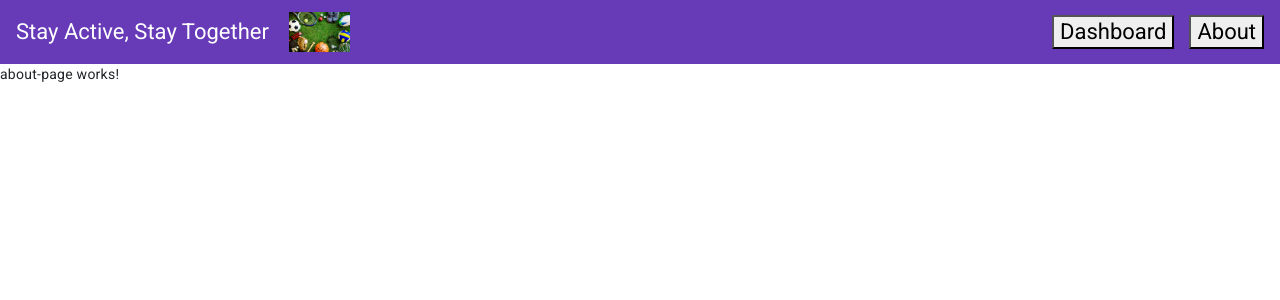
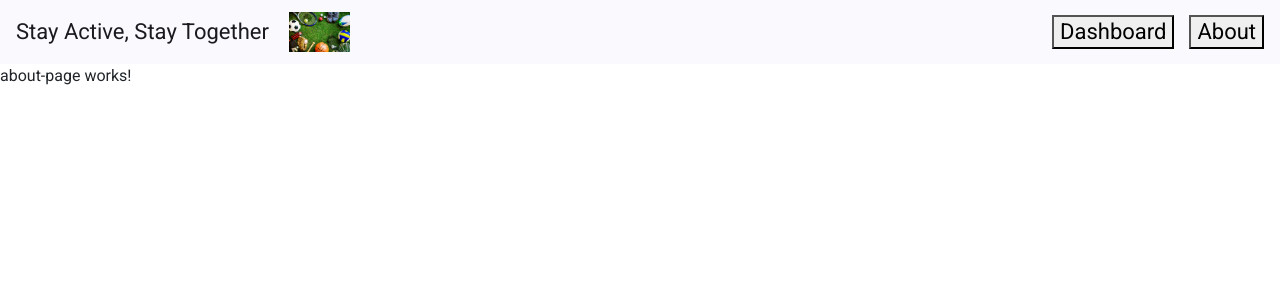
Before and after one commit to mn-n-o-m-a-d/activeTogetherApp, an Angular app: page /about in a window 1280 px wide. Shown: the top 300 px of the page. Built offline with nearby package versions, Linux system fonts and the light colour scheme; no server answers.

Commit message:
feat: edit styles

```diff
--- a/src/styles.scss
+++ b/src/styles.scss
@@ -36,6 +36,6 @@ $ActiveTogetherApp-theme: mat.define-theme((
 // @include mat.color-variants-backwards-compatibility($ActiveTogetherApp-theme);
 /* You can add global styles to this file, and also import other style files */
 @import "bootstrap/dist/css/bootstrap.css";
-@import "../node_modules/@angular/material/prebuilt-themes/deeppurple-amber.css";
+// @import "../node_modules/@angular/material/prebuilt-themes/deeppurple-amber.css";
 html, body { height: 100%; }
 body { margin: 0; font-family: Roboto, "Helvetica Neue", sans-serif; }
```
